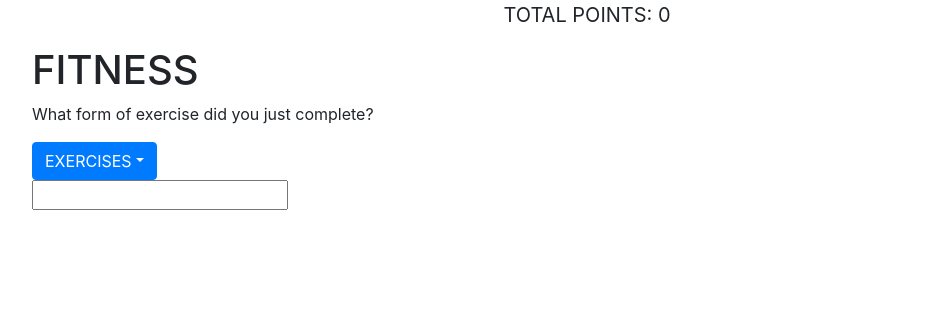
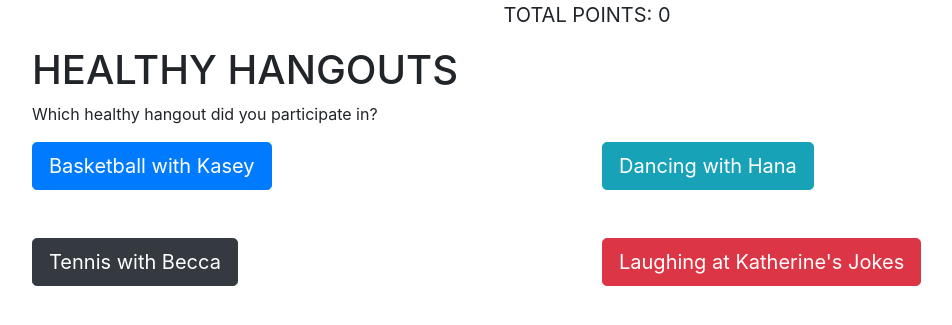
Before and after one commit to katherine81779/rootsup, a Flask app: page /fitness in a window 1280 px wide. Shown: the part 58-383 px from the top of the page, without its empty margins (53-1005 px from the left). Run offline with Flask 2, Linux system fonts and the light colour scheme; some libraries are stand-ins or nearby versions.

Commit message:
change fitness to healthy lifestylegit add .

```diff
--- a/templates/fitness.html
+++ b/templates/fitness.html
@@ -17,27 +17,28 @@
     </blockquote>
 
     <div class = "container">
-        <h1> FITNESS </font> </h1>
+        <h1> HEALTHY HANGOUTS </font> </h1>
 
-        <p> What form of exercise did you just complete? </p>
+        <p> Which healthy hangout did you participate in?</p>
 
         <form>
-        <div class = "dropdown">
-        <button type = "button" class = "btn btn-primary dropdown-toggle" data-toggle = "dropdown">EXERCISES</button>
-        <div class = "dropdown-menu">
-        <div class = "dropdown-header"> Enter MINUTES </div>
-        <a class="dropdown-item" href="#">Jogging</a>
-        <a class="dropdown-item" href="#">Running</a>
-            <a class="dropdown-item" href="#">Cycling</a>
-        <a class="dropdown-item" href="#">Swimming</a>
-        <div class = "dropdown-header"> Enter REPS </div>
-        <a class="dropdown-item" href="#">Push-ups</a>
-        <a class="dropdown-item" href="#">Leg Lifts</a>
-            <a class="dropdown-item" href="#">Squats</a>
-        <a class="dropdown-item" href="#">Pull-ups</a>
+        <div class = "row">
+            <div class = "col">
+                <button type = "button" class = "btn btn-primary btn-lg">Basketball with Kasey</button>
+            </div>
+            <div class = "col">
+                <button type = "button" class = "btn btn-info btn-lg">Dancing with Hana</button>
+            </div>
         </div>
+        <br> <br>
+        <div class = "row">
+            <div class = "col">
+                <button type = "button" class = "btn btn-dark btn-lg"> Tennis with Becca</button>
+            </div>
+            <div class = "col">
+                <button type = "button" class = "btn btn-danger btn-lg">Laughing at Katherine's Jokes</button>
+            </div>
         </div>
-        <input type = "text" name = "exercisenum"> <br>
         </form>
 
 
```
